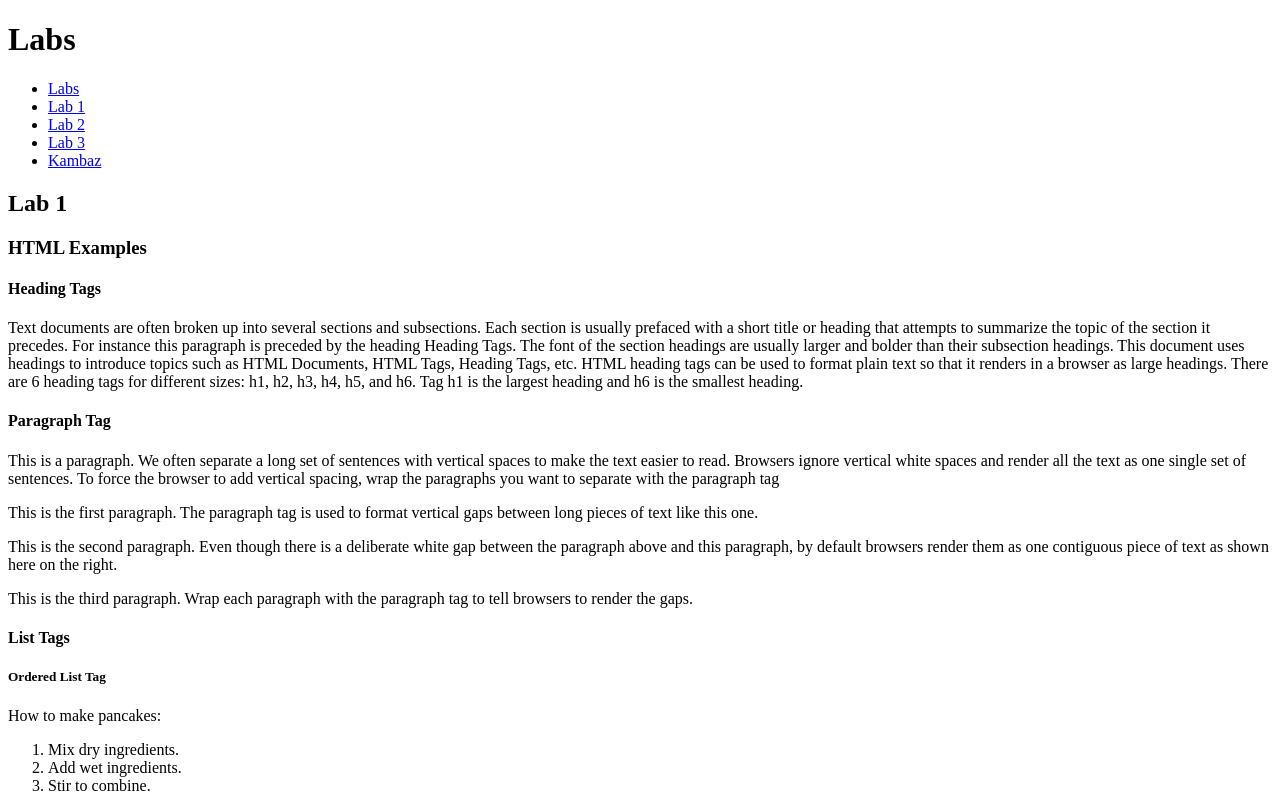
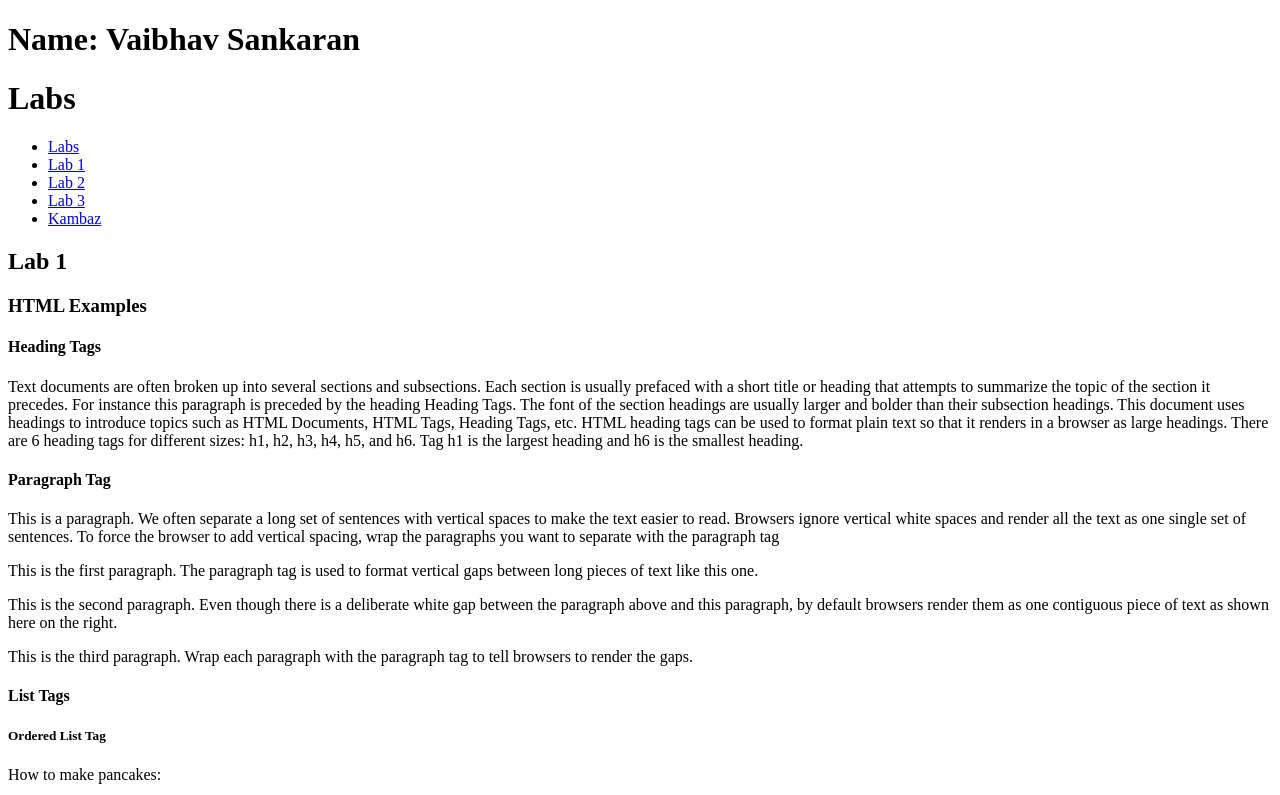
Before and after one commit to svaibhav07codez/kambaz-react-web-app, a React (Vite) app: page /#/Labs/Lab1 in a window 1280 px wide. Shown: the top 795 px of the page. Built offline with nearby package versions, Linux system fonts and the light colour scheme.

Commit message:
added name

```diff
--- a/src/Labs/index.tsx
+++ b/src/Labs/index.tsx
@@ -6,6 +6,7 @@ import Lab3 from "./Lab3";
 export default function Labs() {
   return (
     <div>
+      <h1>Name: Vaibhav Sankaran</h1>
       <h1>Labs</h1>
       <TOC />
       <Routes>
```
